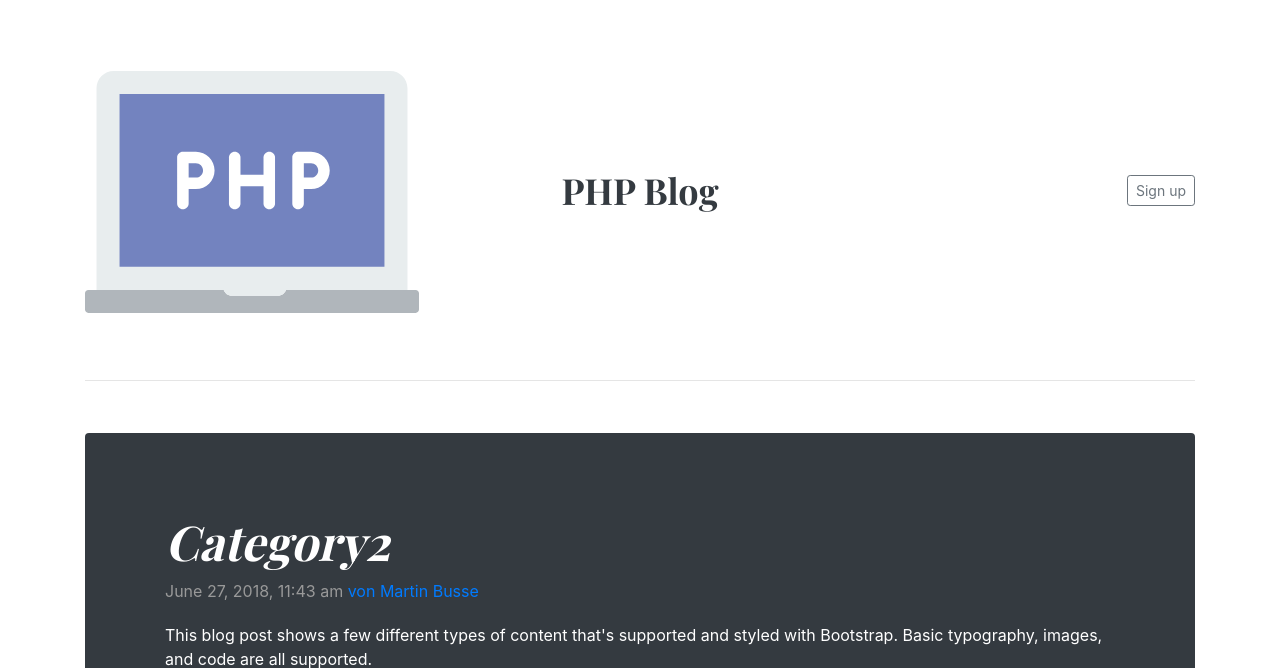
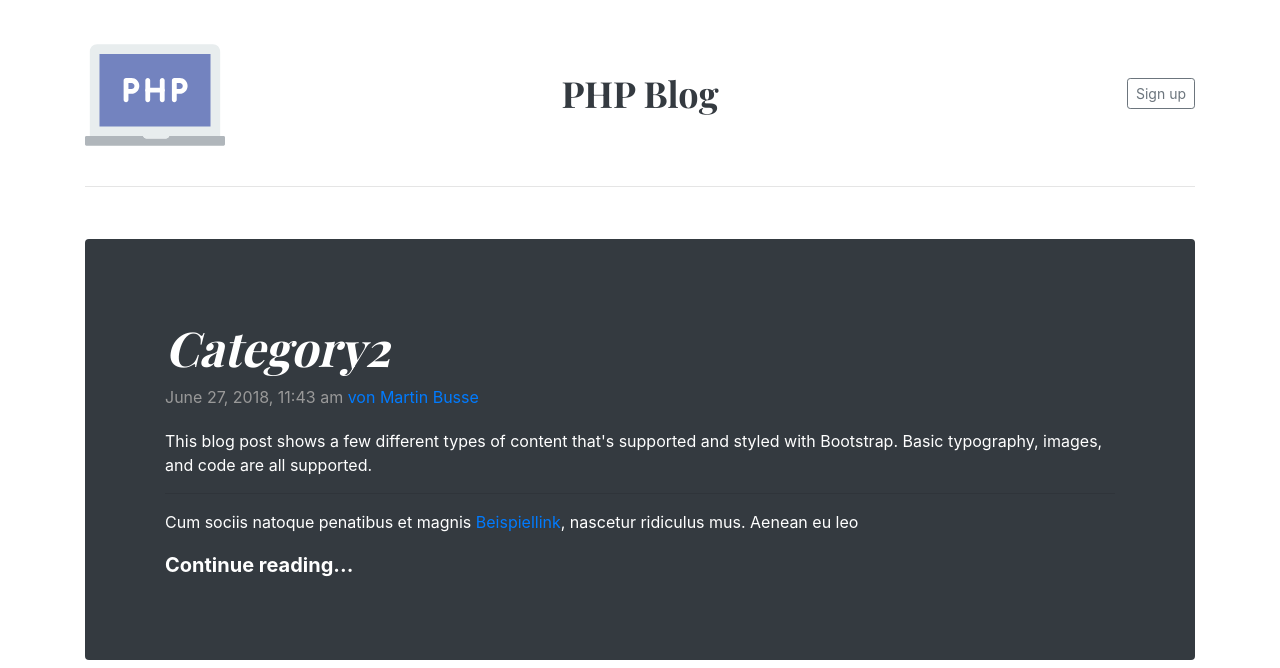
Before and after one commit to MartinB134/php-blog-uebung, a PHP site: page /php_blog/index.php in a window 1280 px wide. Shown: the top 668 px of the page. Run offline with PHP 8.4, Linux system fonts and the light colour scheme; data comes from the database, SQL or seed files in the repository.

Commit message:
better css

```diff
--- a/css/custom.css
+++ b/css/custom.css
@@ -1,59 +1,46 @@
 /* stylelint-disable selector-list-comma-newline-after */
-@media -sass-debug-info{filename{font-family:file\:\/\/C\:\/xampp2\/htdocs\/php-blog-uebung\/css\/sass\/custom\.sass}line{font-family:\000037}}
 .blog-header {
   line-height: 1;
   border-bottom: 1px solid #e5e5e5; }
 
-@media -sass-debug-info{filename{font-family:file\:\/\/C\:\/xampp2\/htdocs\/php-blog-uebung\/css\/sass\/custom\.sass}line{font-family:\0000312}}
 .blog-header-logo {
   font-family: "Playfair Display", Georgia, "Times New Roman", serif;
   font-size: 2.25rem; }
 
-@media -sass-debug-info{filename{font-family:file\:\/\/C\:\/xampp2\/htdocs\/php-blog-uebung\/css\/sass\/custom\.sass}line{font-family:\0000317}}
 .blog-header-logo:hover {
   text-decoration: none; }
 
-@media -sass-debug-info{filename{font-family:file\:\/\/C\:\/xampp2\/htdocs\/php-blog-uebung\/css\/sass\/custom\.sass}line{font-family:\0000320}}
 .navbar-brand {
-  height: 150; }
+  height: 150px; }
 
-@media -sass-debug-info{filename{font-family:file\:\/\/C\:\/xampp2\/htdocs\/php-blog-uebung\/css\/sass\/custom\.sass}line{font-family:\0000325}}
 #jumbotron-costum {
   padding: 5rem !important; }
 
-@media -sass-debug-info{filename{font-family:file\:\/\/C\:\/xampp2\/htdocs\/php-blog-uebung\/css\/sass\/custom\.sass}line{font-family:\0000329}}
 .readmore {
   display: block;
   text-align: center; }
 
-@media -sass-debug-info{filename{font-family:file\:\/\/C\:\/xampp2\/htdocs\/php-blog-uebung\/css\/sass\/custom\.sass}line{font-family:\0000334}}
 .blog-masthead {
   background-color: rgba(6, 17, 137, 0.52156); }
 
-@media -sass-debug-info{filename{font-family:file\:\/\/C\:\/xampp2\/htdocs\/php-blog-uebung\/css\/sass\/custom\.sass}line{font-family:\0000337}}
 .text-muted {
   color: #ffffffd9 !important; }
 
-@media -sass-debug-info{filename{font-family:file\:\/\/C\:\/xampp2\/htdocs\/php-blog-uebung\/css\/sass\/custom\.sass}line{font-family:\0000341}}
 h1, h2, h3, h4, h5, h6 {
   font-family: "Playfair Display", Georgia, "Times New Roman", serif; }
 
-@media -sass-debug-info{filename{font-family:file\:\/\/C\:\/xampp2\/htdocs\/php-blog-uebung\/css\/sass\/custom\.sass}line{font-family:\0000345}}
 .display-4 {
   font-size: 2.5rem; }
 
 @media (min-width: 768px) {
-@media -sass-debug-info{filename{font-family:file\:\/\/C\:\/xampp2\/htdocs\/php-blog-uebung\/css\/sass\/custom\.sass}line{font-family:\0000349}}
   .display-4 {
     font-size: 3rem; } }
-@media -sass-debug-info{filename{font-family:file\:\/\/C\:\/xampp2\/htdocs\/php-blog-uebung\/css\/sass\/custom\.sass}line{font-family:\0000354}}
 .nav-scroller {
   position: relative;
   z-index: 2;
   height: 2.75rem;
   overflow-y: hidden; }
 
-@media -sass-debug-info{filename{font-family:file\:\/\/C\:\/xampp2\/htdocs\/php-blog-uebung\/css\/sass\/custom\.sass}line{font-family:\0000362}}
 .nav-scroller .nav {
   display: -ms-flexbox;
   display: flex;
@@ -66,91 +53,73 @@
   white-space: nowrap;
   -webkit-overflow-scrolling: touch; }
 
-@media -sass-debug-info{filename{font-family:file\:\/\/C\:\/xampp2\/htdocs\/php-blog-uebung\/css\/sass\/custom\.sass}line{font-family:\0000375}}
 .nav-scroller .nav-link {
   padding-top: 0.75rem;
   padding-bottom: 0.75rem;
   font-size: 0.875rem; }
 
-@media -sass-debug-info{filename{font-family:file\:\/\/C\:\/xampp2\/htdocs\/php-blog-uebung\/css\/sass\/custom\.sass}line{font-family:\0000381}}
 .card-img-right {
   height: 100%;
   border-radius: 0 3px 3px 0; }
 
-@media -sass-debug-info{filename{font-family:file\:\/\/C\:\/xampp2\/htdocs\/php-blog-uebung\/css\/sass\/custom\.sass}line{font-family:\0000385}}
 #create_post {
   width: 80%;
   margin: 20px auto; }
 
-@media -sass-debug-info{filename{font-family:file\:\/\/C\:\/xampp2\/htdocs\/php-blog-uebung\/css\/sass\/custom\.sass}line{font-family:\0000389}}
 .flex-auto {
   -ms-flex: 0 0 auto;
   flex: 0 0 auto; }
 
-@media -sass-debug-info{filename{font-family:file\:\/\/C\:\/xampp2\/htdocs\/php-blog-uebung\/css\/sass\/custom\.sass}line{font-family:\0000394}}
 .h-250 {
   height: 250px; }
 
-@media -sass-debug-info{filename{font-family:file\:\/\/C\:\/xampp2\/htdocs\/php-blog-uebung\/css\/sass\/custom\.sass}line{font-family:\0000399}}
 .h-md-250 {
   height: 250px; }
 
-@media -sass-debug-info{filename{font-family:file\:\/\/C\:\/xampp2\/htdocs\/php-blog-uebung\/css\/sass\/custom\.sass}line{font-family:\00003104}}
 .border-top {
   border-top: 1px solid #e5e5e5; }
 
-@media -sass-debug-info{filename{font-family:file\:\/\/C\:\/xampp2\/htdocs\/php-blog-uebung\/css\/sass\/custom\.sass}line{font-family:\00003107}}
 .border-bottom {
   border-bottom: 1px solid #e5e5e5; }
 
-@media -sass-debug-info{filename{font-family:file\:\/\/C\:\/xampp2\/htdocs\/php-blog-uebung\/css\/sass\/custom\.sass}line{font-family:\00003110}}
 .box-shadow {
   box-shadow: 0 0.25rem 0.75rem rgba(0, 0, 0, 0.05); }
 
 /* Blog name and description
  */
-@media -sass-debug-info{filename{font-family:file\:\/\/C\:\/xampp2\/htdocs\/php-blog-uebung\/css\/sass\/custom\.sass}line{font-family:\00003116}}
 .blog-title {
   margin-bottom: 0;
   font-size: 2rem;
   font-weight: 400; }
 
-@media -sass-debug-info{filename{font-family:file\:\/\/C\:\/xampp2\/htdocs\/php-blog-uebung\/css\/sass\/custom\.sass}line{font-family:\00003121}}
 .blog-description {
   font-size: 1.1rem;
   color: #999; }
 
 @media (min-width: 40em) {
-@media -sass-debug-info{filename{font-family:file\:\/\/C\:\/xampp2\/htdocs\/php-blog-uebung\/css\/sass\/custom\.sass}line{font-family:\00003127}}
   .blog-title {
     font-size: 3.5rem; } }
 /* Pagination */
-@media -sass-debug-info{filename{font-family:file\:\/\/C\:\/xampp2\/htdocs\/php-blog-uebung\/css\/sass\/custom\.sass}line{font-family:\00003133}}
 .blog-pagination {
   margin-bottom: 4rem; }
 
-@media -sass-debug-info{filename{font-family:file\:\/\/C\:\/xampp2\/htdocs\/php-blog-uebung\/css\/sass\/custom\.sass}line{font-family:\00003136}}
 .blog-pagination > .btn {
   border-radius: 2rem; }
 
 /* Blog posts
  */
-@media -sass-debug-info{filename{font-family:file\:\/\/C\:\/xampp2\/htdocs\/php-blog-uebung\/css\/sass\/custom\.sass}line{font-family:\00003143}}
 .blog-post {
   margin-bottom: 4rem; }
 
-@media -sass-debug-info{filename{font-family:file\:\/\/C\:\/xampp2\/htdocs\/php-blog-uebung\/css\/sass\/custom\.sass}line{font-family:\00003146}}
 .blog-post-title {
   margin-bottom: 0.25rem;
   font-size: 2.5rem; }
 
-@media -sass-debug-info{filename{font-family:file\:\/\/C\:\/xampp2\/htdocs\/php-blog-uebung\/css\/sass\/custom\.sass}line{font-family:\00003150}}
 .blog-post-meta {
   margin-bottom: 1.25rem;
   color: #999; }
 
 /* Footer+/ */
-@media -sass-debug-info{filename{font-family:file\:\/\/C\:\/xampp2\/htdocs\/php-blog-uebung\/css\/sass\/custom\.sass}line{font-family:\00003157}}
 .blog-footer {
   padding: 2.5rem 0;
   color: #999;
@@ -158,7 +127,6 @@
   background-color: #f9f9f9;
   border-top: 0.05rem solid #e5e5e5; }
 
-@media -sass-debug-info{filename{font-family:file\:\/\/C\:\/xampp2\/htdocs\/php-blog-uebung\/css\/sass\/custom\.sass}line{font-family:\00003164}}
 .blog-footer p:last-child {
   margin-bottom: 0; }
 
--- a/css/sass/custom.sass
+++ b/css/sass/custom.sass
@@ -18,7 +18,7 @@
   text-decoration: none
 
 .navbar-brand
-  height: 150
+  height: 150px
 
 
 @media (min-width: 768px)
```
Also changed, not shown: 1 other file.
